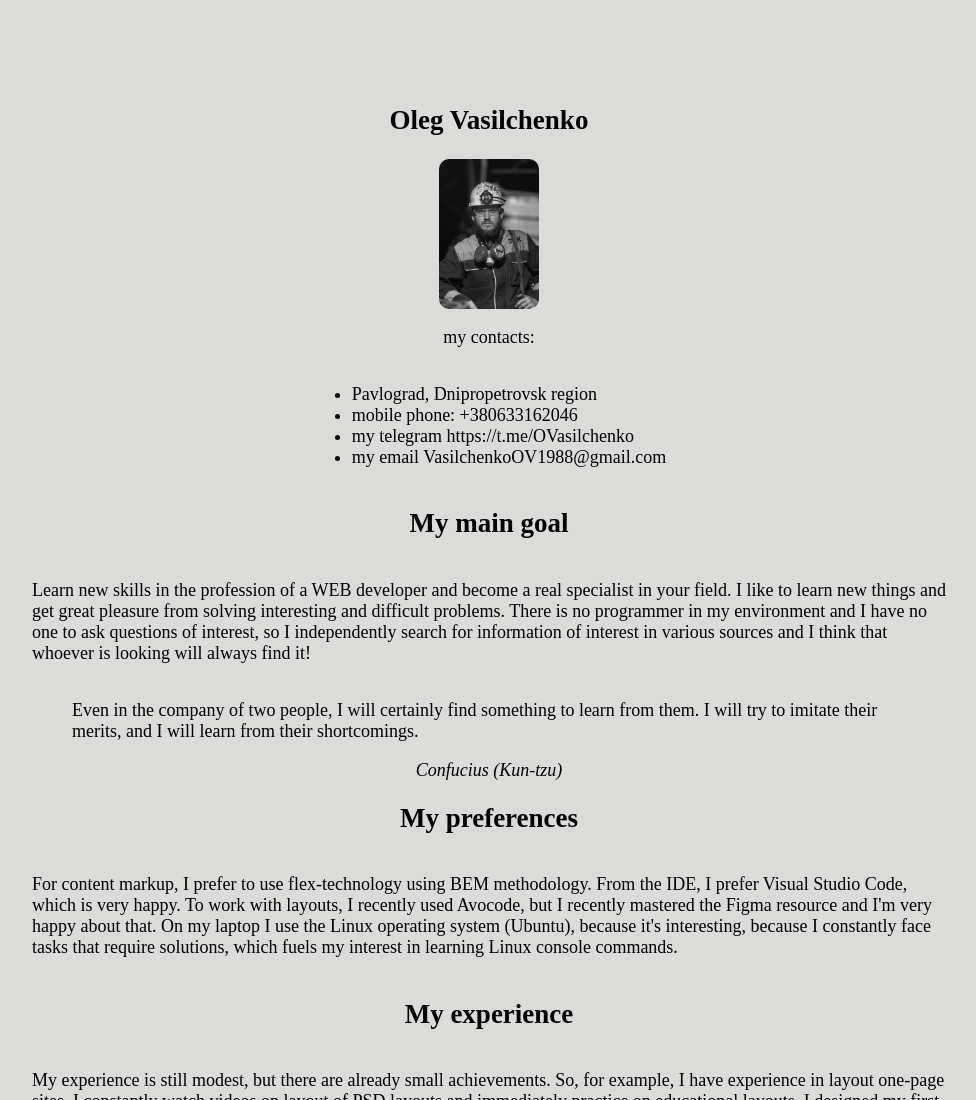
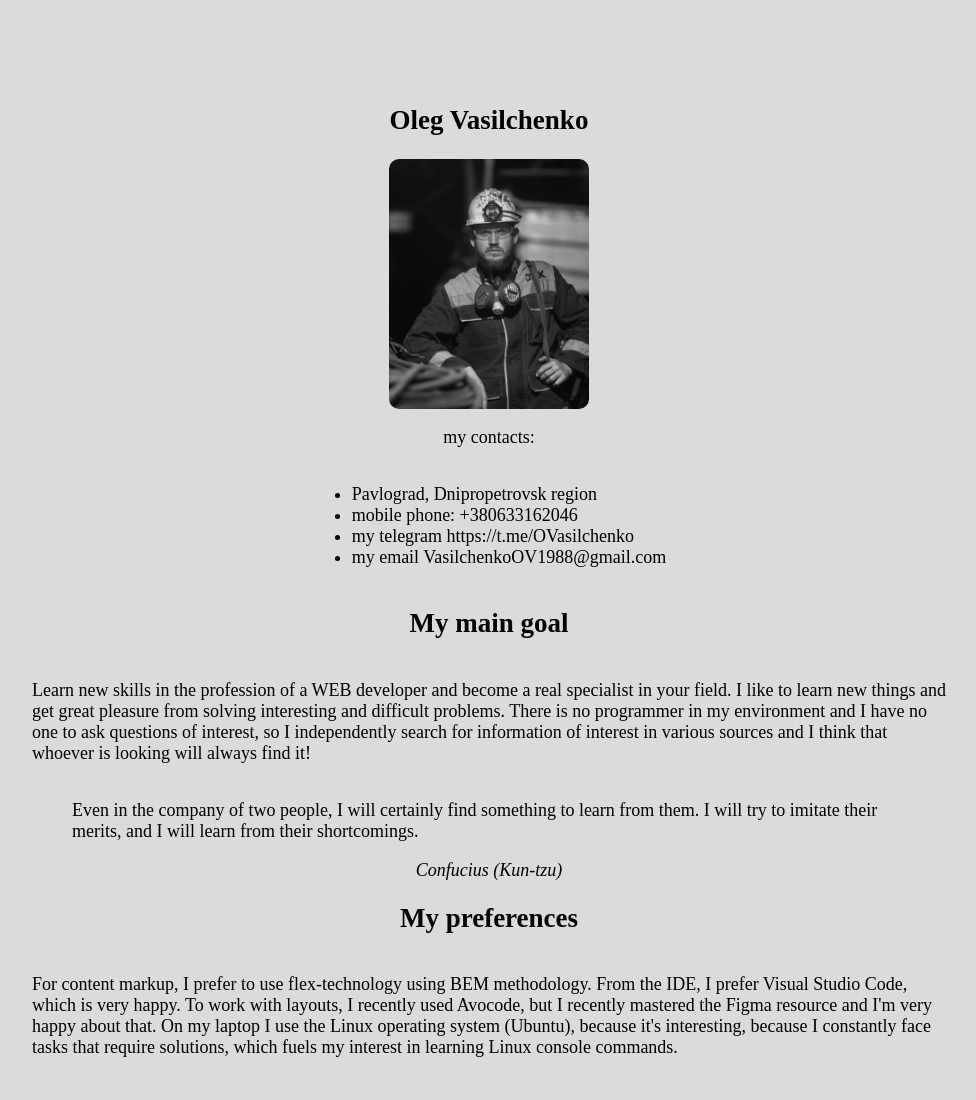
Before and after one commit to kamelot88/rsschool-cv, a plain HTML site: page index.html in a window 1280 px wide. Shown: the top 1100 px of the page, without its empty margins (151-1127 px from the left). Drawn offline with Linux system fonts and the light colour scheme.

Commit message:
fix: photo size

```diff
--- a/style.css
+++ b/style.css
@@ -170,15 +170,15 @@
   /*Flex Framework_end*/
 
 .photo {
-    height: 150px;
-    width: 100px;
+    height: 250px;
+    width: 200px;
     overflow: hidden;
     border-radius: 10px;
 }
 img {
-    height: 300px;
-    width: 200px;
-    margin: -50px 0 0 -65px;
+    height: 450px;
+    width: 300px;
+    margin: -80px 0 0 -65px;
 }
 body {
     background-color: rgb(219, 219, 218);
```
